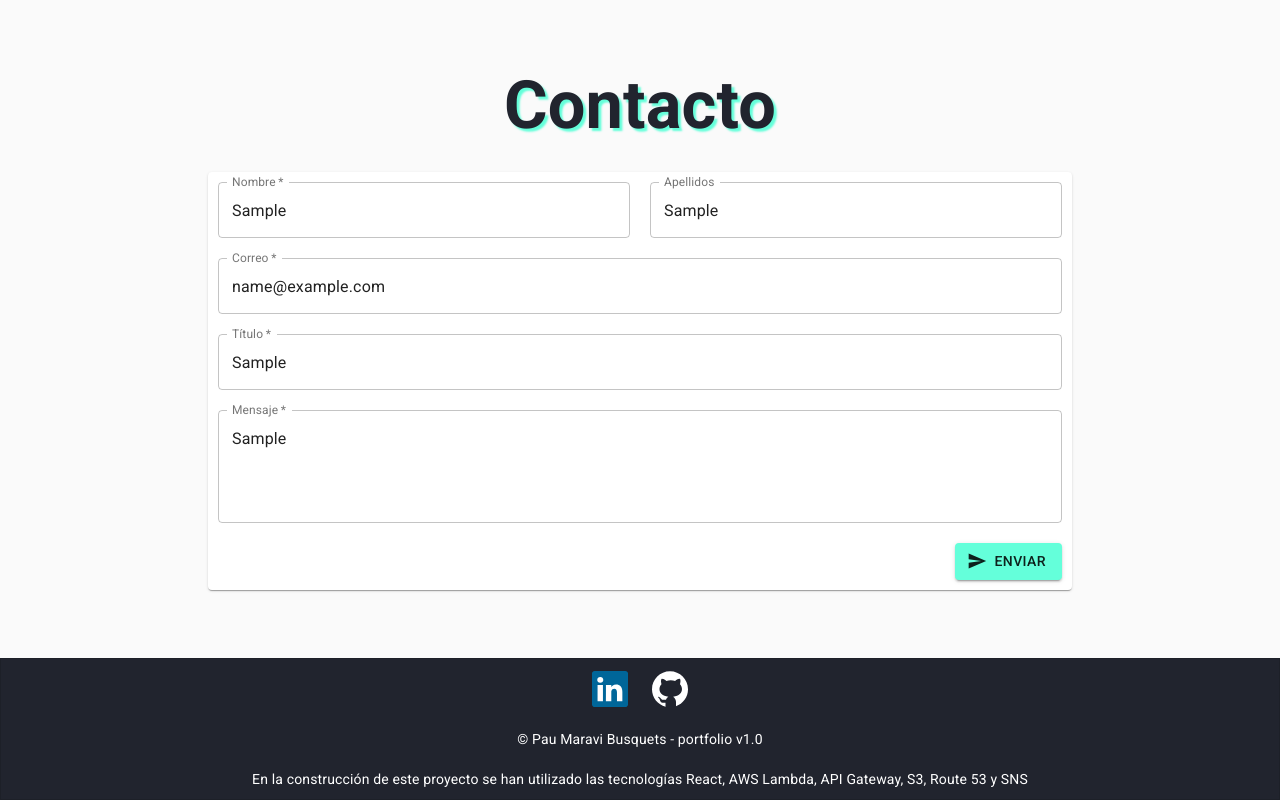
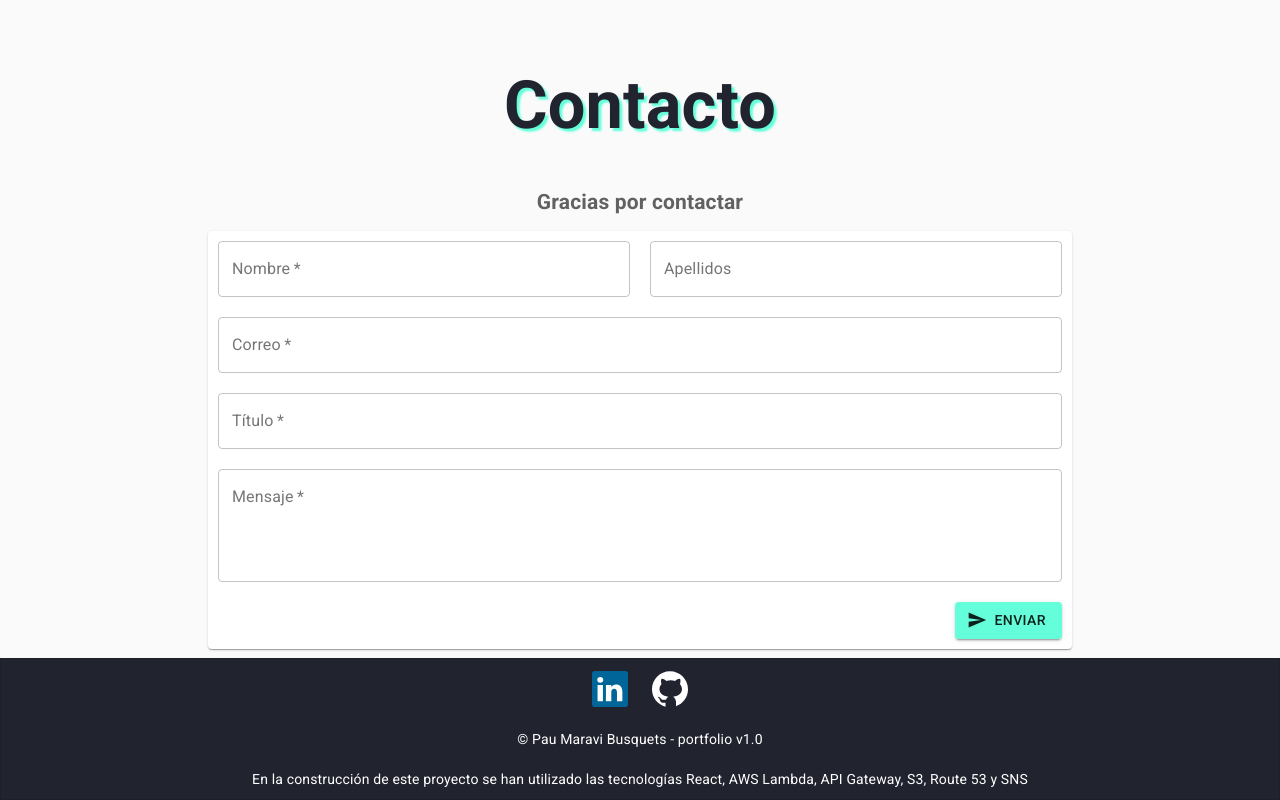
Before and after one commit to PauMB85/portfolio, a React (Create React App) app: page / in a window 1280 px wide. Both pictures are taken after typing "Sample", "Sample", "name@example.com", "Sample", "Sample" into the empty fields and a click on the button "ENVIAR". Shown: the part 2469-3269 px from the top of the page. Built offline with nearby package versions, Linux system fonts and the light colour scheme.

Commit message:
mock en contacto

```diff
--- a/src/components/contact/Contact.js
+++ b/src/components/contact/Contact.js
@@ -21,11 +21,12 @@ const infoInitial = {
 
 function Contact(props) {
 
-    const { handleSubmit, handleChange, handleBlur, info, errors } = ValidationForm(infoInitial,ValidateInputs);
+    const { handleSubmit, handleChange, handleBlur, info, errors, isSubmitting } = ValidationForm(infoInitial,ValidateInputs);
 
     return (
         <div className="Contact">
             <h1>Contacto</h1>
+            {isSubmitting? <h2> Gracias por contactar</h2> : null}
             <Paper className="papper">
                 <form onSubmit={handleSubmit}>
                     <div className="flex-column">
--- a/src/utils/ValidationForms.js
+++ b/src/utils/ValidationForms.js
@@ -38,8 +38,9 @@ function ValidationForms(infoInitial, validate) {
         event.preventDefault();
         //const validationErrors = validate(info);
         //setErrors(validationErrors);
-        //setSubmitting(true);
         console.log('datos', info);
+        setSubmitting(true);
+        setInfo(infoInitial);
     };
 
     function checkInput(event){
```
